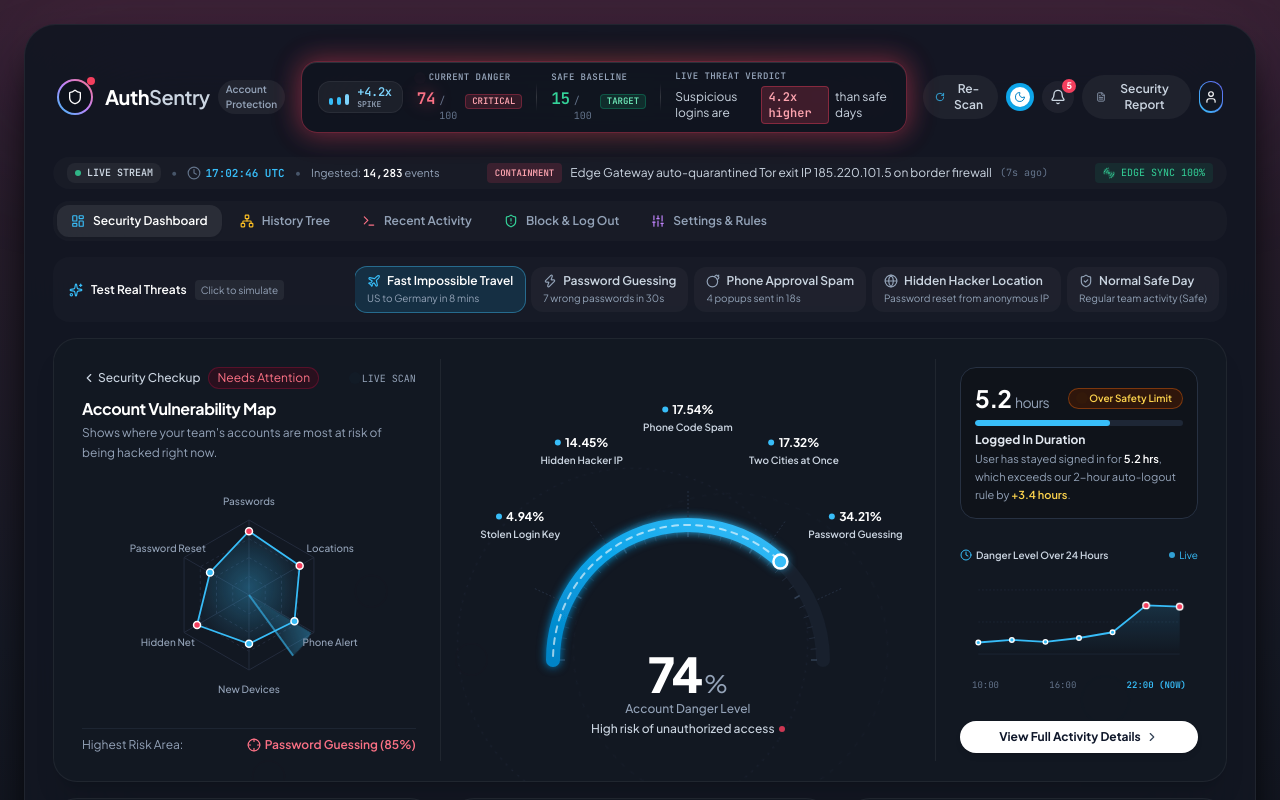
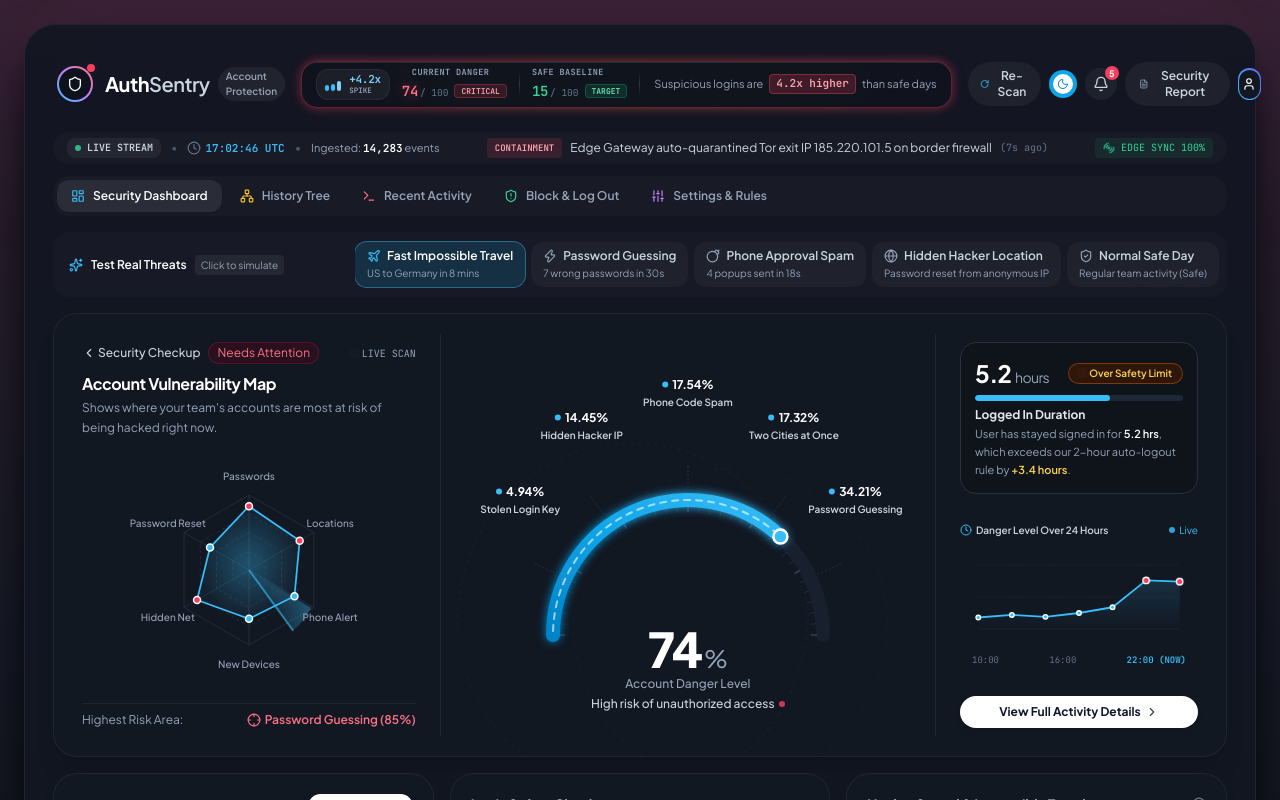
Before and after one commit to Sameer-khatri/LIVE_PROJECT, a React (Vite) app in the folder tool/: page / in a window 1280 px wide. Shown: the top 800 px of the page. Built offline with nearby package versions, Linux system fonts and the light colour scheme.

Commit message:
fix: adjust central telemetry pill to compact single-line layout with tight breathing glow and no awkward wrapping

```diff
--- a/tool/src/components/HeaderBar.tsx
+++ b/tool/src/components/HeaderBar.tsx
@@ -48,56 +48,58 @@ export const HeaderBar: React.FC<HeaderBarProps> = ({
         </div>
       </div>
 
-      {/* Central Living Status Pill (Structured Micro-Cards with Live Breathing Glow) */}
-      <div className="relative group">
-        {/* Ambient radial breathing background halo */}
+      {/* Central Living Status Pill (Adjusted, Compact & Structured with Refined Breathing Glow) */}
+      <div className="relative flex-shrink-0">
+        {/* Soft tight ambient breathing halo */}
         <div
-          className={`absolute -inset-1 rounded-2xl blur-lg opacity-40 pointer-events-none transition-all duration-700 ${
+          className={`absolute inset-0 rounded-2xl blur-sm opacity-25 pointer-events-none transition-all duration-700 ${
             isDanger
-              ? 'bg-gradient-to-r from-rose-500/30 via-amber-500/20 to-rose-500/30'
-              : 'bg-gradient-to-r from-emerald-500/20 via-teal-500/20 to-emerald-500/20'
+              ? 'bg-gradient-to-r from-rose-500 via-amber-500 to-rose-500'
+              : 'bg-gradient-to-r from-emerald-500 via-teal-500 to-emerald-500'
           }`}
         />
 
-        {/* Central HUD Container with Animated Breathing Glow */}
+        {/* Central HUD Container */}
         <div
-          className={`relative flex items-center gap-3.5 px-4 py-2 rounded-2xl bg-[#0f1420]/90 backdrop-blur-2xl border transition-all duration-500 ${
+          className={`relative flex items-center gap-3 px-3.5 py-1.5 rounded-2xl bg-[#0e131d]/95 backdrop-blur-xl border transition-all duration-500 select-none ${
             isDanger ? 'animate-breathing-danger' : 'animate-breathing-safe'
           }`}
         >
           {/* Section 1: Live Equalizer & Velocity Chip */}
-          <div className="flex items-center gap-2 px-2.5 py-1 rounded-xl bg-white/[0.05] border border-white/[0.06] shadow-sm">
-            <div className="flex items-end gap-1 h-4">
+          <div className="flex items-center gap-2 px-2 py-1 rounded-xl bg-white/[0.05] border border-white/[0.06] shadow-sm flex-shrink-0">
+            <div className="flex items-end gap-0.5 h-3.5">
               <span className="w-1 bg-sky-400 rounded-full animate-eq-1"></span>
               <span className="w-1 bg-sky-400 rounded-full animate-eq-2"></span>
               <span className="w-1 bg-sky-300 rounded-full animate-eq-3"></span>
             </div>
-            <div className="flex flex-col">
-              <span className="font-mono text-xs font-bold text-sky-300 tracking-tight leading-none">
+            <div className="flex flex-col whitespace-nowrap">
+              <span className="font-mono text-[11px] font-bold text-sky-300 tracking-tight leading-none">
                 +{telemetry.attackVelocityRatio}x
               </span>
-              <span className="text-[8px] font-mono text-slate-400 uppercase font-semibold leading-none mt-0.5">
+              <span className="text-[7.5px] font-mono text-slate-400 uppercase font-semibold leading-none mt-0.5">
                 Spike
               </span>
             </div>
           </div>
 
           {/* Section 2: Current Danger Score */}
-          <div className="flex flex-col">
-            <div className="flex items-center gap-1.5">
+          <div className="flex flex-col whitespace-nowrap">
+            <div className="flex items-center gap-1">
               <span className={`w-1.5 h-1.5 rounded-full ${isDanger ? 'bg-rose-400 animate-ping' : 'bg-emerald-400'}`}></span>
-              <span className="text-[9px] font-mono uppercase tracking-wider text-slate-400 font-semibold">
+              <span className="text-[8.5px] font-mono uppercase tracking-wider text-slate-400 font-semibold leading-none">
                 Current Danger
               </span>
             </div>
-            <div className="flex items-baseline gap-1 mt-0.5">
-              <span className={`text-base font-extrabold font-mono tracking-tight ${
-                isDanger ? 'text-rose-400 drop-shadow-[0_0_8px_rgba(244,63,94,0.6)]' : 'text-emerald-400'
+            <div className="flex items-center gap-1.5 mt-1 leading-none">
+              <div className="flex items-baseline">
+                <span className={`text-sm font-extrabold font-mono tracking-tight ${
+                  isDanger ? 'text-rose-400 drop-shadow-[0_0_6px_rgba(244,63,94,0.5)]' : 'text-emerald-400'
                 }`}>
                   {telemetry.riskPercentile}
                 </span>
-              <span className="text-[10px] font-mono text-slate-500">/ 100</span>
-              <span className={`ml-1 px-1.5 py-0.2 rounded text-[9px] font-mono font-bold uppercase ${
+                <span className="text-[9.5px] font-mono text-slate-500 ml-0.5">/ 100</span>
+              </div>
+              <span className={`px-1.5 py-0.5 rounded text-[8px] font-mono font-bold uppercase leading-none ${
                 isDanger ? 'bg-rose-500/15 text-rose-300 border border-rose-500/30' : 'bg-emerald-500/15 text-emerald-300 border border-emerald-500/30'
               }`}>
                 {isDanger ? 'Critical' : 'Safe'}
@@ -106,41 +108,38 @@ export const HeaderBar: React.FC<HeaderBarProps> = ({
           </div>
 
           {/* Vertical Separator */}
-          <span className="w-px h-7 bg-gradient-to-b from-transparent via-white/15 to-transparent flex-shrink-0"></span>
+          <span className="w-px h-6 bg-gradient-to-b from-transparent via-white/15 to-transparent flex-shrink-0"></span>
 
           {/* Section 3: Safe Baseline Level */}
-          <div className="flex flex-col">
-            <div className="text-[9px] font-mono uppercase tracking-wider text-slate-400 font-semibold">
+          <div className="flex flex-col whitespace-nowrap">
+            <div className="text-[8.5px] font-mono uppercase tracking-wider text-slate-400 font-semibold leading-none">
               Safe Baseline
             </div>
-            <div className="flex items-baseline gap-1 mt-0.5">
-              <span className="text-base font-bold font-mono text-emerald-400 tracking-tight">
+            <div className="flex items-center gap-1.5 mt-1 leading-none">
+              <div className="flex items-baseline">
+                <span className="text-sm font-bold font-mono text-emerald-400 tracking-tight">
                   {(telemetry.baselineScore * 100).toFixed(0)}
                 </span>
-              <span className="text-[10px] font-mono text-slate-500">/ 100</span>
-              <span className="ml-1 px-1.5 py-0.2 rounded text-[9px] font-mono font-bold uppercase bg-emerald-500/15 text-emerald-300 border border-emerald-500/30">
+                <span className="text-[9.5px] font-mono text-slate-500 ml-0.5">/ 100</span>
+              </div>
+              <span className="px-1.5 py-0.5 rounded text-[8px] font-mono font-bold uppercase leading-none bg-emerald-500/15 text-emerald-300 border border-emerald-500/30">
                 Target
               </span>
             </div>
           </div>
 
           {/* Vertical Separator */}
-          <span className="hidden lg:inline-block w-px h-7 bg-gradient-to-b from-transparent via-white/15 to-transparent flex-shrink-0"></span>
+          <span className="hidden xl:inline-block w-px h-6 bg-gradient-to-b from-transparent via-white/15 to-transparent flex-shrink-0"></span>
 
-          {/* Section 4: Live Plain-English Verdict */}
-          <div className="hidden lg:flex flex-col justify-center">
-            <div className="text-[9px] font-mono uppercase tracking-wider text-slate-400 font-semibold">
-              Live Threat Verdict
-            </div>
-            <div className="flex items-center gap-1.5 text-xs text-slate-300 mt-0.5">
-              <span>Suspicious logins are</span>
-              <span className={`px-1.5 py-0.5 rounded font-mono font-bold text-xs ${
+          {/* Section 4: Live Verdict */}
+          <div className="hidden xl:flex items-center gap-1.5 text-xs text-slate-300 whitespace-nowrap pl-0.5">
+            <span className="text-slate-400 text-[11px]">Suspicious logins are</span>
+            <span className={`px-1.5 py-0.5 rounded font-mono font-bold text-[11px] leading-tight ${
               isDanger ? 'text-rose-300 bg-rose-500/20 border border-rose-500/40' : 'text-emerald-300 bg-emerald-500/20 border border-emerald-500/40'
             }`}>
               {telemetry.attackVelocityRatio}x higher
             </span>
-              <span>than safe days</span>
-            </div>
+            <span className="text-slate-400 text-[11px]">than safe days</span>
           </div>
 
         </div>
--- a/tool/src/index.css
+++ b/tool/src/index.css
@@ -134,23 +134,23 @@
 /* ============================================================== */
 @keyframes breathingGlowDanger {
   0%, 100% {
-    box-shadow: 0 0 16px -2px rgba(244, 63, 94, 0.25), inset 0 1px 0 0 rgba(255, 255, 255, 0.08);
+    box-shadow: 0 0 10px -2px rgba(244, 63, 94, 0.2), inset 0 1px 0 0 rgba(255, 255, 255, 0.06);
     border-color: rgba(244, 63, 94, 0.25);
   }
   50% {
-    box-shadow: 0 0 32px 3px rgba(244, 63, 94, 0.5), inset 0 1px 0 0 rgba(255, 255, 255, 0.16);
-    border-color: rgba(244, 63, 94, 0.55);
+    box-shadow: 0 0 18px 0px rgba(244, 63, 94, 0.38), inset 0 1px 0 0 rgba(255, 255, 255, 0.12);
+    border-color: rgba(244, 63, 94, 0.45);
   }
 }
 
 @keyframes breathingGlowSafe {
   0%, 100% {
-    box-shadow: 0 0 16px -2px rgba(16, 185, 129, 0.2), inset 0 1px 0 0 rgba(255, 255, 255, 0.08);
+    box-shadow: 0 0 10px -2px rgba(16, 185, 129, 0.18), inset 0 1px 0 0 rgba(255, 255, 255, 0.06);
     border-color: rgba(16, 185, 129, 0.2);
   }
   50% {
-    box-shadow: 0 0 28px 2px rgba(16, 185, 129, 0.45), inset 0 1px 0 0 rgba(255, 255, 255, 0.15);
-    border-color: rgba(16, 185, 129, 0.5);
+    box-shadow: 0 0 16px 0px rgba(16, 185, 129, 0.35), inset 0 1px 0 0 rgba(255, 255, 255, 0.12);
+    border-color: rgba(16, 185, 129, 0.4);
   }
 }
 
```
Lines whose indentation alone changed are shown as unchanged.
